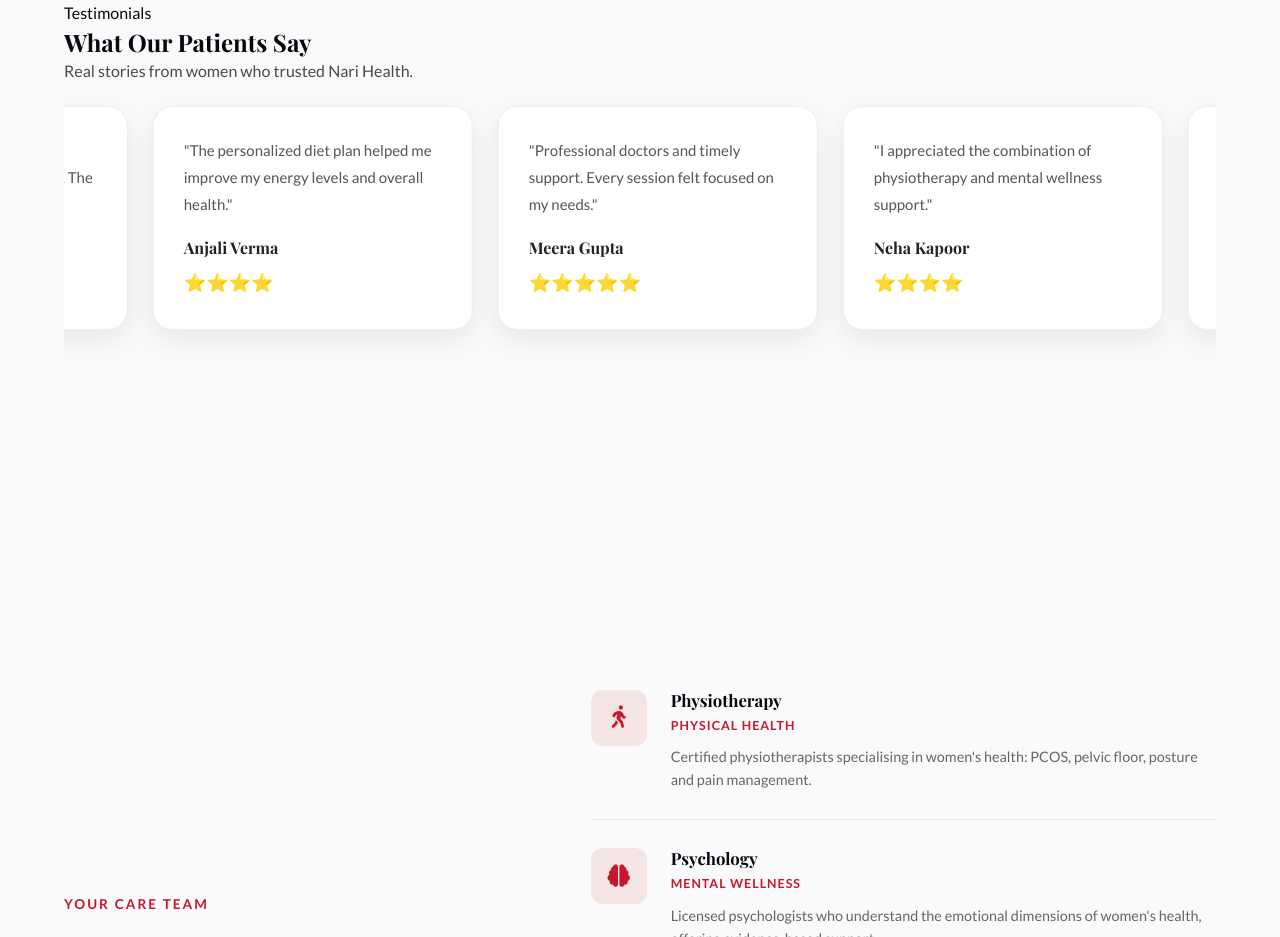
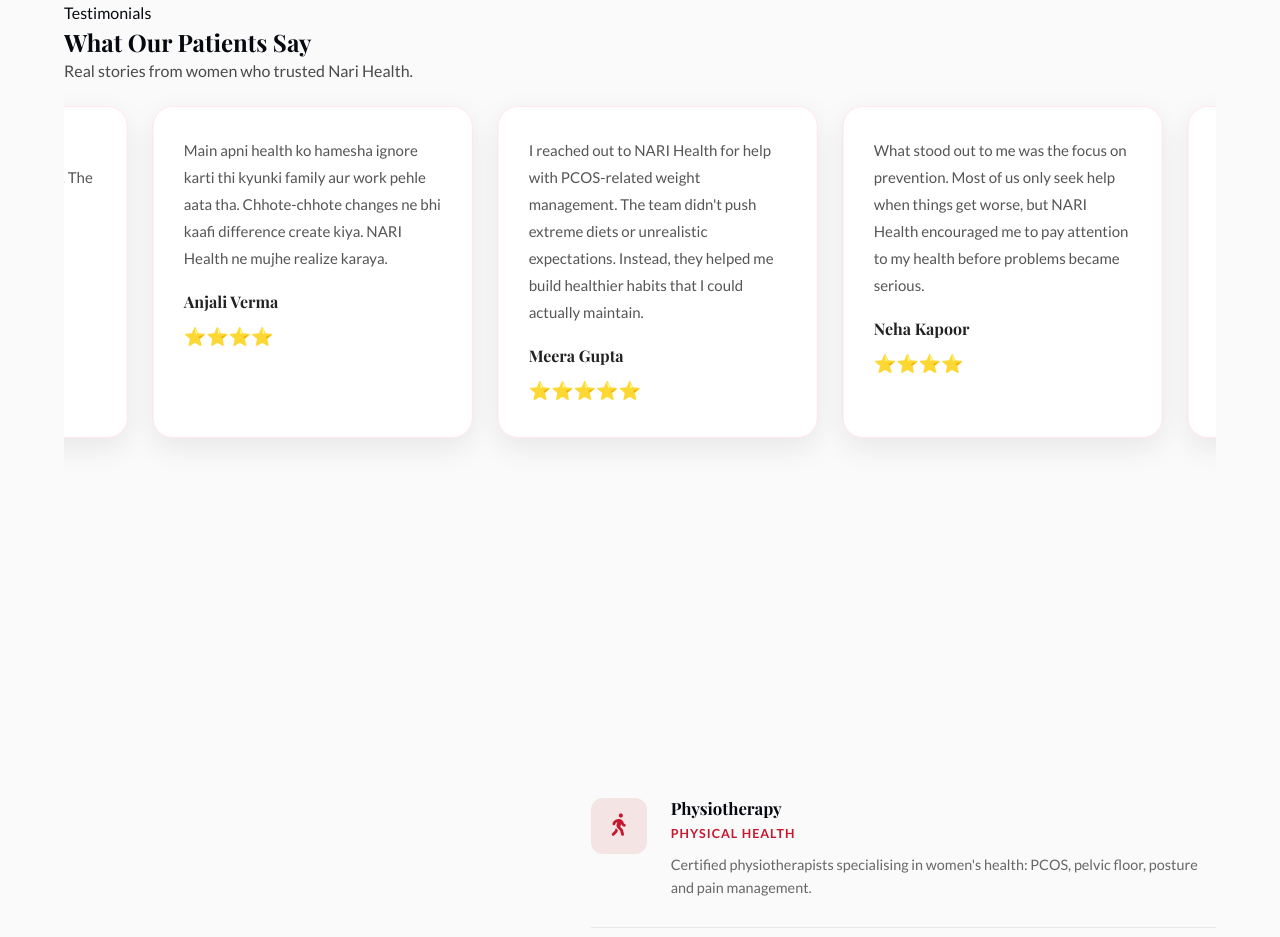
Before and after one commit to istutisingh16-stack/nari, a plain HTML site: page index.html in a window 1280 px wide. Shown: the part 2365-3302 px from the top of the page. Drawn offline with nearby package versions, Linux system fonts and the light colour scheme; a web font is replaced by a local one.

Commit message:
update it

```diff
--- a/index.html
+++ b/index.html
@@ -1260,19 +1260,19 @@
         </div>
 
         <div class="testimonial-card">
-            <p>"The personalized diet plan helped me improve my energy levels and overall health."</p>
+            <p>Main apni health ko hamesha ignore karti thi kyunki family aur work pehle aata tha. Chhote-chhote changes ne bhi kaafi difference create kiya. NARI Health ne mujhe realize karaya.</p>
             <h4>Anjali Verma</h4>
             <span>⭐⭐⭐⭐</span>
         </div>
 
         <div class="testimonial-card">
-            <p>"Professional doctors and timely support. Every session felt focused on my needs."</p>
+            <p>I reached out to NARI Health for help with PCOS-related weight management. The team didn't push extreme diets or unrealistic expectations. Instead, they helped me build healthier habits that I could actually maintain.</p>
             <h4>Meera Gupta</h4>
             <span>⭐⭐⭐⭐⭐</span>
         </div>
 
         <div class="testimonial-card">
-            <p>"I appreciated the combination of physiotherapy and mental wellness support."</p>
+            <p>What stood out to me was the focus on prevention. Most of us only seek help when things get worse, but NARI Health encouraged me to pay attention to my health before problems became serious.</p>
             <h4>Neha Kapoor</h4>
             <span>⭐⭐⭐⭐</span>
         </div>
```
